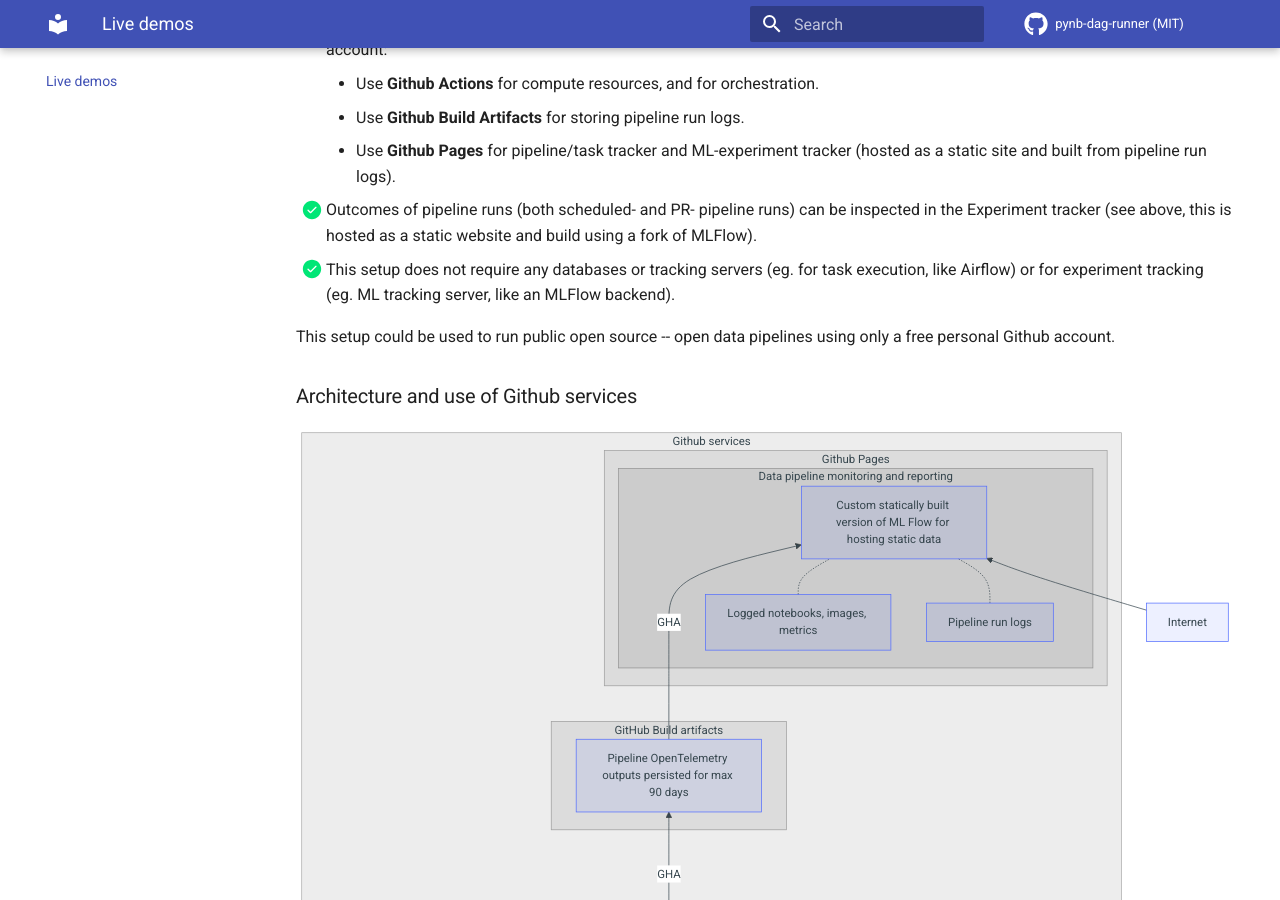
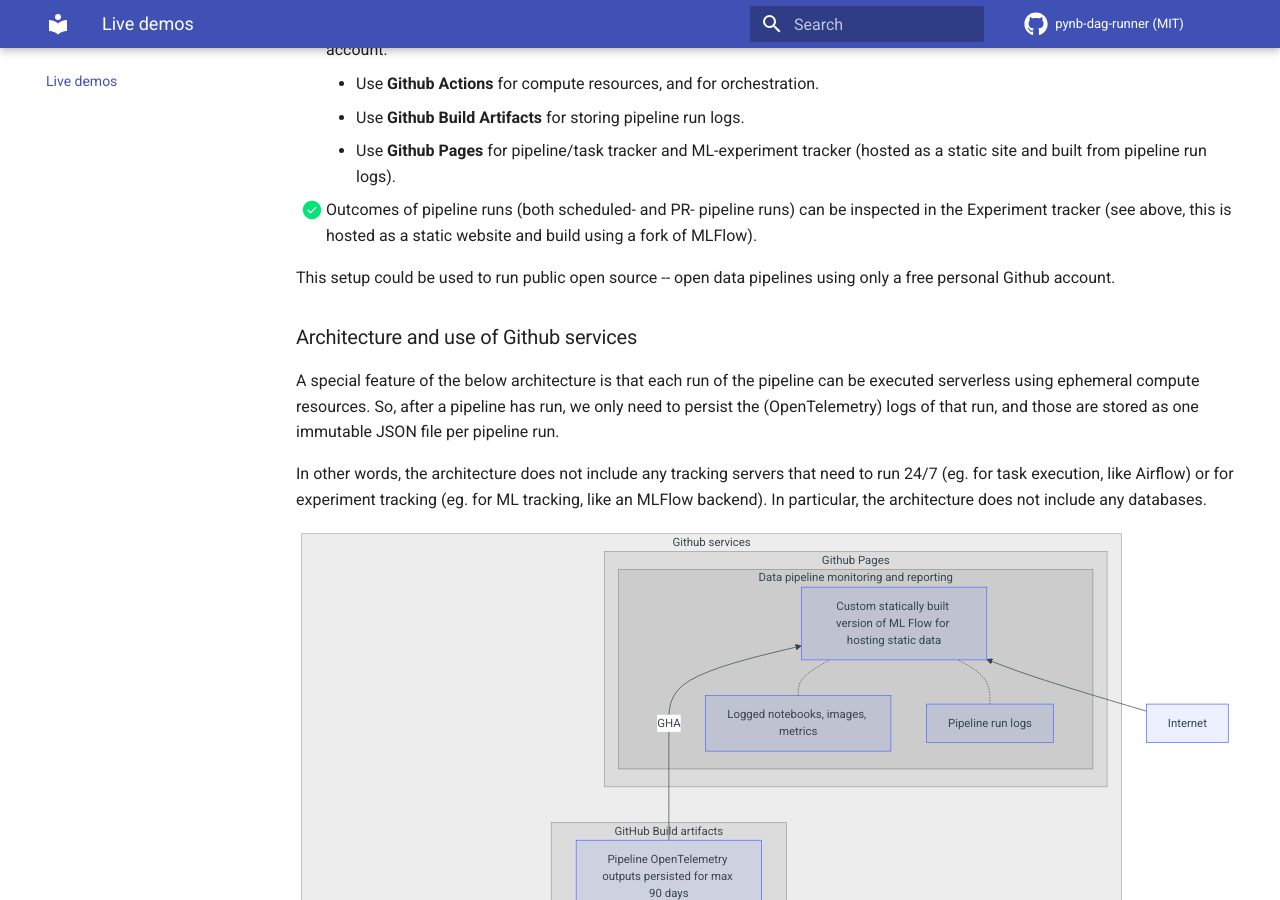
Before and after one commit to composable-logs/composable-logs, an MkDocs documentation site: the page built from docs/docs/live-demos/mnist-digits-demo-pipeline.md, in a window 1280 px wide and 900 px high, scrolled down 1012 px. Built offline with MkDocs 1.6.1 and Material for MkDocs 9.7.7, drawn with Linux system fonts in a browser that asks for light colours; comment, search, counter and statistics services are not loaded; some of the changed text lies outside the part shown.

Commit message:
docs: minor update (add root index.html; rewrite note about immutable logs/no tracking servers) (#114)

````diff
--- a/docs/docs/live-demos/mnist-digits-demo-pipeline.md
+++ b/docs/docs/live-demos/mnist-digits-demo-pipeline.md
@@ -65,12 +65,19 @@
          (hosted as a static site and built from pipeline run logs).
 - [x] Outcomes of pipeline runs (both scheduled- and PR- pipeline runs) can be inspected in the
       Experiment tracker (see above, this is hosted as a static website and build using a fork of MLFlow).
-- [x] This setup does not require any databases or tracking servers (eg. for task execution,
-      like Airflow) or for experiment tracking (eg. ML tracking server, like an MLFlow backend).
 
 This setup could be used to run public open source -- open data pipelines using only a free personal Github account.
 
 ### Architecture and use of Github services
+
+A special feature of the below architecture is that each run of the pipeline can be executed
+serverless using ephemeral compute resources. So, after a pipeline has run, we only need to persist
+the (OpenTelemetry) logs of that run, and those are stored as one immutable JSON file per pipeline run.
+
+In other words, the architecture does not include any tracking servers that need to run 24/7
+(eg. for task execution, like Airflow) or for experiment tracking (eg. for ML tracking,
+like an MLFlow backend). In particular, the architecture does not include any databases.
+
 ``` mermaid
 graph BT;
 
@@ -114,7 +121,7 @@
 web_static_mlflow_logs -.- web_static_mlflow
 Internet --> web_static_mlflow
 ```
-### Run locally
+### Run the pipeline locally
 
 ``` bash
 git clone --recurse-submodules git@github.com:pynb-dag-runner/mnist-digits-demo-pipeline.git
--- a/docs/mkdocs.yml
+++ b/docs/mkdocs.yml
@@ -61,7 +61,7 @@
 #
 nav:
   - Home:
-    - Welcome: home/index.md
+    - Welcome: index.md
     - Contributions: home/contributions.md
     - Contact: contact/index.md
   - Live demos: live-demos/mnist-digits-demo-pipeline.md
````
Also changed, not shown: docs/docs/index.md (renamed from docs/docs/home/index.md).
